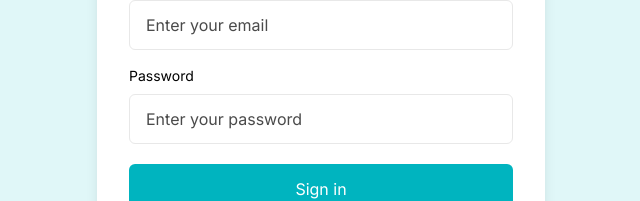
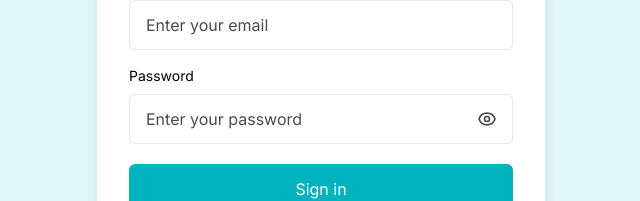
Before and after one commit to Andile45/restaurant-app, a React (Vite) app in the folder src/web/: page /login in a window 1280 px wide. Shown: the part 363-564 px from the top of the page, without its empty margins (319-959 px from the left). Built offline with nearby package versions, Linux system fonts and the light colour scheme; no server answers.

Commit message:
feat(cms): add show/hide password toggle on login

```diff
--- a/src/web/src/pages/Login/Login.tsx
+++ b/src/web/src/pages/Login/Login.tsx
@@ -1,5 +1,6 @@
 import { useState } from 'react';
 import { useNavigate } from 'react-router-dom';
+import { HiOutlineEye, HiOutlineEyeOff } from 'react-icons/hi';
 import { supabase } from '../../api/supabaseClient';
 import { useAppDispatch, useAppSelector } from '../../store/hooks';
 import { setUser, setSession, setError, setLoading } from '../../store/slices/authSlice';
@@ -9,6 +10,7 @@ import { isCMSUser } from '../../utils/roleHelpers';
 export const Login: React.FC = () => {
   const [email, setEmail] = useState('');
   const [password, setPassword] = useState('');
+  const [showPassword, setShowPassword] = useState(false);
   const [isLoading, setIsLoading] = useState(false);
   const navigate = useNavigate();
   const dispatch = useAppDispatch();
@@ -146,17 +148,31 @@ export const Login: React.FC = () => {
               <label htmlFor="password" className="block body-sm font-medium text-text-primary mb-2">
                 Password
               </label>
+              <div className="relative">
                 <input
                   id="password"
                   name="password"
-                type="password"
+                  type={showPassword ? 'text' : 'password'}
                   autoComplete="current-password"
                   required
-                className="appearance-none relative block w-full px-4 py-3 border border-border placeholder-text-secondary text-text-primary bg-bg-surface rounded-md focus:outline-none focus:ring-2 focus:ring-primary focus:border-primary transition-colors body"
+                  className="appearance-none relative block w-full px-4 py-3 pr-12 border border-border placeholder-text-secondary text-text-primary bg-bg-surface rounded-md focus:outline-none focus:ring-2 focus:ring-primary focus:border-primary transition-colors body"
                   placeholder="Enter your password"
                   value={password}
                   onChange={(e) => setPassword(e.target.value)}
                 />
+                <button
+                  type="button"
+                  onClick={() => setShowPassword((p) => !p)}
+                  className="absolute right-3 top-1/2 -translate-y-1/2 p-1 text-text-secondary hover:text-text-primary focus:outline-none focus:ring-2 focus:ring-primary focus:ring-offset-1 rounded transition-colors"
+                  aria-label={showPassword ? 'Hide password' : 'Show password'}
+                >
+                  {showPassword ? (
+                    <HiOutlineEyeOff className="w-5 h-5" />
+                  ) : (
+                    <HiOutlineEye className="w-5 h-5" />
+                  )}
+                </button>
+              </div>
             </div>
           </div>
 
```
Lines whose indentation alone changed are shown as unchanged.
